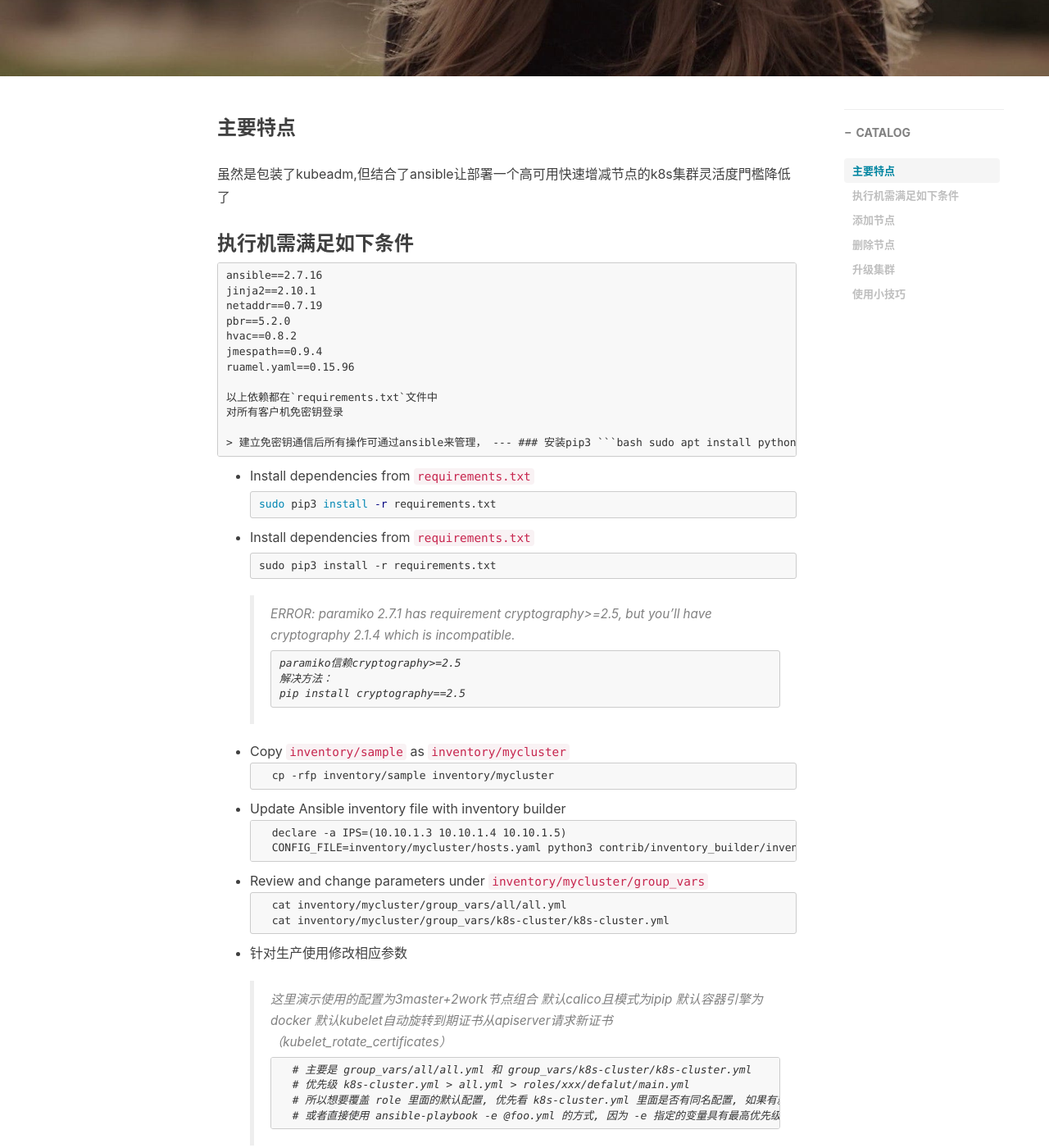
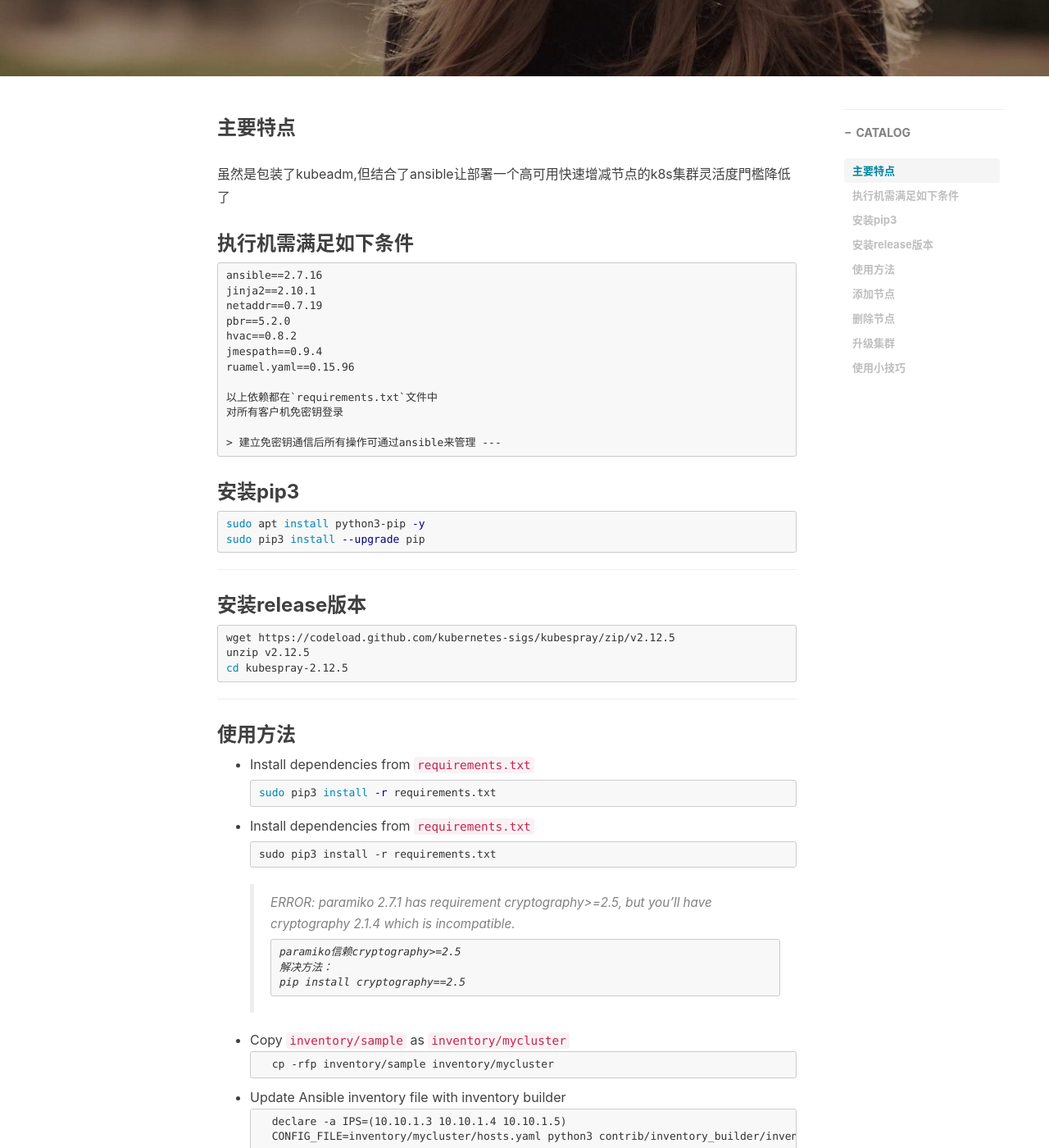
Before and after one commit to qiang93/qiang93.github.io, a Jekyll site: the page built from _posts/2020-04-25-使用kubespray构建高可用集群记录.md, in a window 1280 px wide and 1400 px high, scrolled down 490 px. Shown: the whole window at 82% size. Built offline with Jekyll 4.4.1, drawn with Linux system fonts in a browser that asks for light colours; nearby versions of some CDN libraries; comment, search, counter and statistics services are not loaded.

Commit message:
fix: fix format

````diff
--- a/_posts/2020-04-25-使用kubespray构建高可用集群记录.md
+++ b/_posts/2020-04-25-使用kubespray构建高可用集群记录.md
@@ -24,9 +24,13 @@
     以上依赖都在`requirements.txt`文件中
     对所有客户机免密钥登录
 
-    > 建立免密钥通信后所有操作可通过ansible来管理，
+    > 建立免密钥通信后所有操作可通过ansible来管理
 ---
+
+
+
 ### 安装pip3
+
 ```bash
 sudo apt install python3-pip -y
 sudo pip3 install --upgrade pip
````
